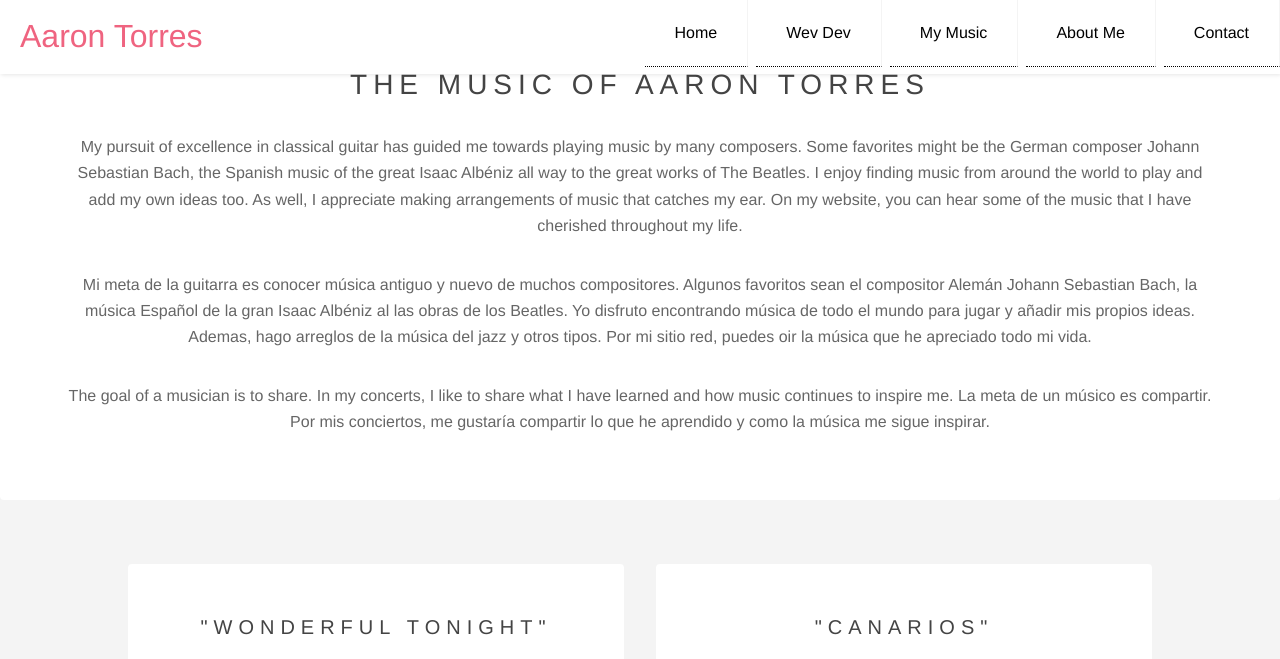
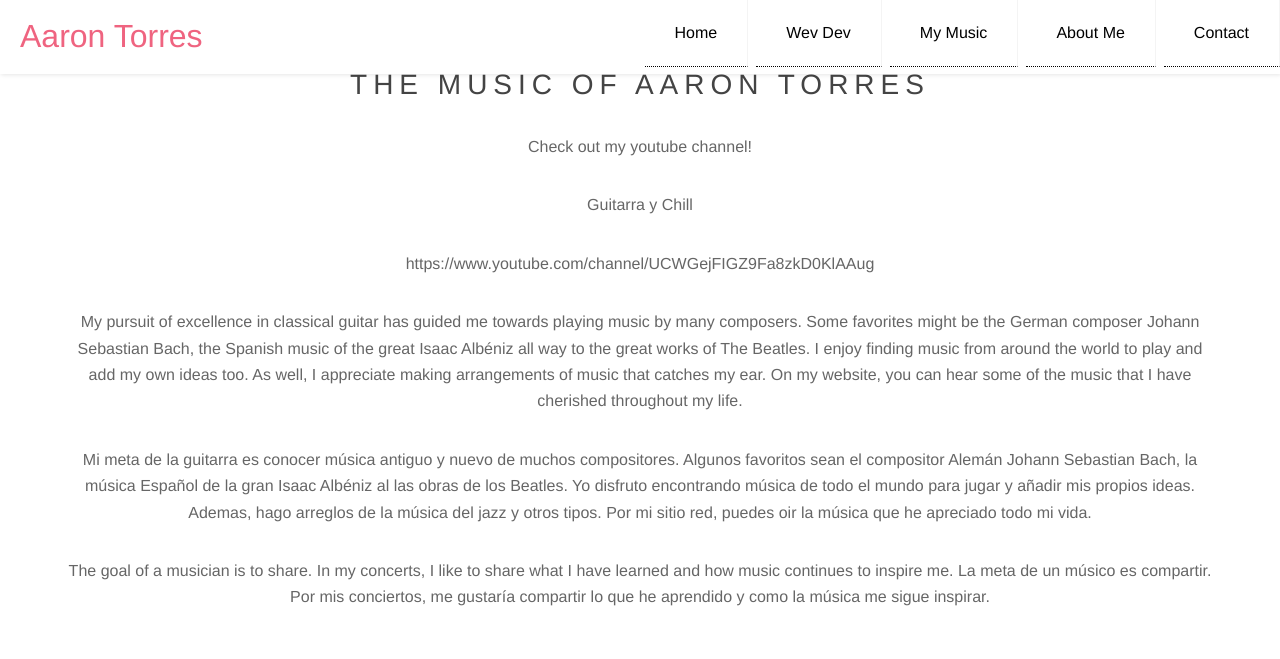
Before and after one commit to aarontorresweb/aarontorresweb, a plain HTML site: page music.html in a window 1280 px wide. Shown: the top 659 px of the page. Drawn offline with Linux system fonts and the light colour scheme.

Commit message:
Second Commit

```diff
--- a/music.html
+++ b/music.html
@@ -41,6 +41,9 @@ https://www.cssscript.com/audio-player-playlist-lyric-cplayer/
       <header>
         <h2>The Music of Aaron Torres</h2>
       </header>
+      <p>Check out my youtube channel!</p>
+      <p>Guitarra y Chill</p>
+      <p>https://www.youtube.com/channel/UCWGejFIGZ9Fa8zkD0KlAAug</p>
       <p>
         My pursuit of excellence in classical guitar has guided me towards
         playing music by many composers. Some favorites might be the German
```
